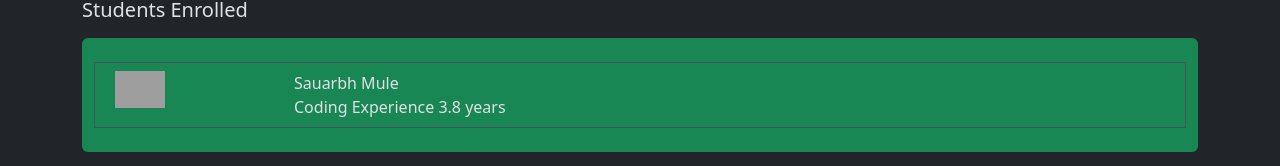
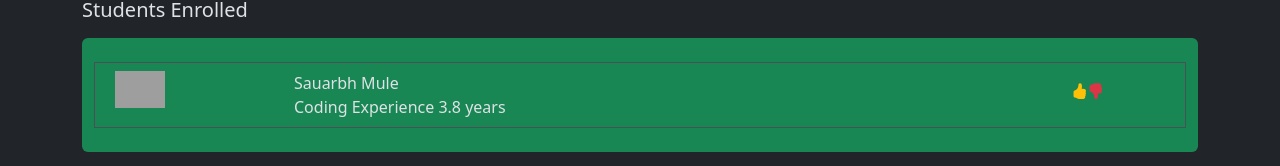
Before and after one commit to sdmule/taskopedia, a React (Vite) app: page / in a window 1280 px wide. Shown: the part 469-635 px from the top of the page. Built offline with nearby package versions, Linux system fonts and the light colour scheme; grey boxes are pictures that could not be loaded.

Commit message:
Passing Compoent as a Child

```diff
--- a/index.html
+++ b/index.html
@@ -11,6 +11,10 @@
       integrity="sha384-sRIl4kxILFvY47J16cr9ZwB07vP4J8+LH7qKQnuqkuIAvNWLzeN8tE5YBujZqJLB"
       crossorigin="anonymous"
     />
+    <link
+      rel="stylesheet"
+      href="https://cdn.jsdelivr.net/npm/bootstrap-icons@1.13.1/font/bootstrap-icons.min.css"
+    />
     <script
       src="https://cdn.jsdelivr.net/npm/bootstrap@5.3.8/dist/js/bootstrap.bundle.min.js"
       integrity="sha384-FKyoEForCGlyvwx9Hj09JcYn3nv7wiPVlz7YYwJrWVcXK/BmnVDxM+D2scQbITxI"
--- /dev/null
+++ b/src/StudentReview.jsx
@@ -0,0 +1,8 @@
+export default function StudentReview() {
+  return (
+    <div className="p-2 text-center">
+      <i className="bi bi-hand-thumbs-up-fill text-warning"></i>
+      <i className="bi bi-hand-thumbs-down-fill text-danger"></i>
+    </div>
+  );
+}
--- a/src/Students.jsx
+++ b/src/Students.jsx
@@ -12,6 +12,7 @@ function Students(props) {
           {props.fullName} <br />
           Coding Experience {props.experience} years
         </div>
+        <div className="col-2">{props.children}</div>
       </div>
     </div>
   );
--- a/src/main.jsx
+++ b/src/main.jsx
@@ -3,6 +3,7 @@ import "./style.css";
 import { Header } from "./Layout/header";
 import { Footer } from "./Layout/footer";
 import Students from "./Students";
+import StudentReview from "./StudentReview";
 
 const root = createRoot(document.getElementById("root"));
 const courseName = "React";
@@ -32,7 +33,9 @@ function HomePage() {
       </div>
       <hr />
       <h5 className="pt-2">Students Enrolled</h5>
-      <Students experience={3.8} fullName="Sauarbh Mule" />
+      <Students experience={3.8} fullName="Sauarbh Mule">
+        <StudentReview />
+      </Students>
       <Students experience={2} fullName="Dhanaraj Yedke" />
       <Students experience={1} fullName="Sumit Mule" />
       <Footer />
```
